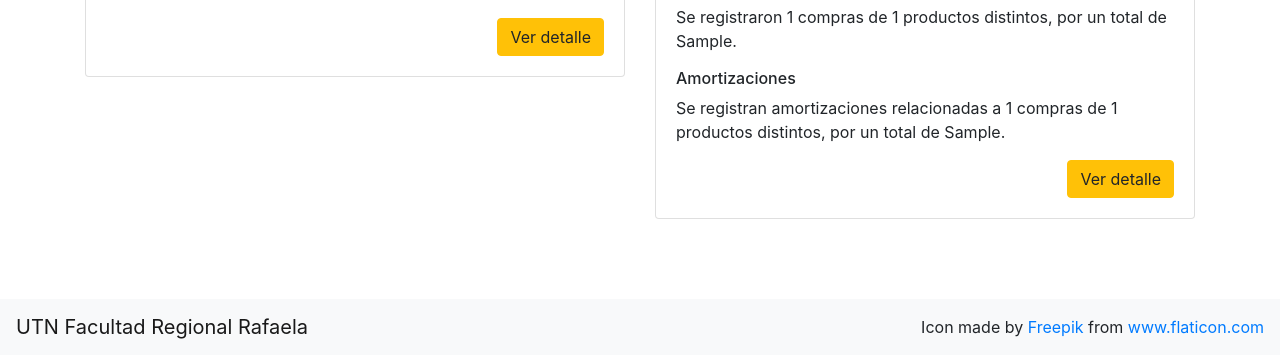
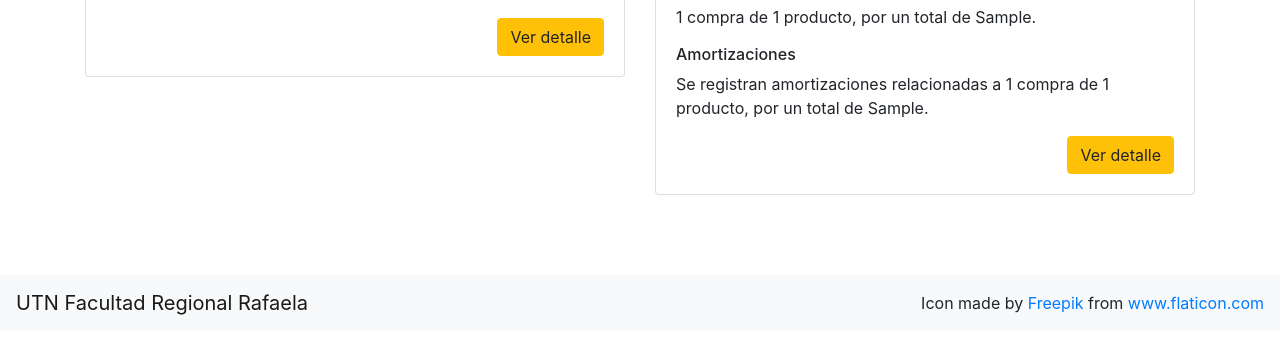
Before and after one commit to sofide/apicolapp, a Django app: template accounting/templates/accounting/accounting_index.html in a window 1280 px wide. Shown: the part 629-984 px from the top of the page. After the commit the page ends 944 px from the top, so only its background shows below. Run offline with Django 3.2, Linux system fonts and the light colour scheme; tables that the repository leaves empty hold one stand-in row (values such as "Sample post"); the template is opened without the code that fills it: values that come from a table or form of the project are taken from there, most other values are stand-ins (such as "Sample title", 1, 10 or a date in 2020); some libraries are stand-ins or nearby versions.

Commit message:
improve sentences with singular/plural purchases

```diff
--- a/accounting/templates/accounting/accounting_index.html
+++ b/accounting/templates/accounting/accounting_index.html
@@ -57,9 +57,11 @@
                 <h6> Gastos directos </h6>
                 {% if direct_expenses_data %}
                     <p class="card-text">
-                        Se registraron {{ direct_expenses_data.purchases_count }} compras de
-                        {{ direct_expenses_data.products_count }} productos distintos, por un
-                        total de {{ direct_expenses_data.invested_money }}.
+                        {{ direct_expenses_data.purchases_count }}
+                        {% if direct_expenses_data.purchases_count > 1%} compras {% else %} compra {% endif %}
+                        de {{ direct_expenses_data.products_count }}
+                        {% if direct_expenses_data.products_count > 1 %} productos distintos{% else %} producto{% endif %},
+                        por un total de {{ direct_expenses_data.invested_money }}.
                     </p>
                 {% else %}
                     <p> No se registraron gastos directos en el período seleccionado. </p>
@@ -67,10 +69,11 @@
                 <h6> Amortizaciones </h6>
                 {% if depreciation_purchases_data %}
                     <p class="card-text">
-                        Se registran amortizaciones relacionadas a
-                        {{ depreciation_purchases_data.purchases_count }} compras de
-                        {{ depreciation_purchases_data.products_count }} productos distintos, por un
-                        total de {{ depreciation_purchases_data.invested_money }}.
+                        Se registran amortizaciones relacionadas a {{ depreciation_purchases_data.purchases_count }}
+                        {% if depreciation_purchases_data.purchases_count > 1%} compras {% else %} compra {% endif %}
+                        de {{ depreciation_purchases_data.products_count }}
+                        {% if depreciation_purchases_data.products_count > 1 %}productos distintos{% else %} producto{% endif %},
+                        por un total de {{ depreciation_purchases_data.invested_money }}.
                     </p>
                 {% else %}
                     <p> No se registraron gastos por amortizaciones en el período seleccionado. </p>
```
